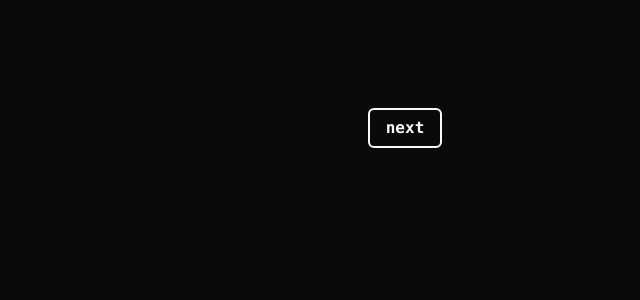
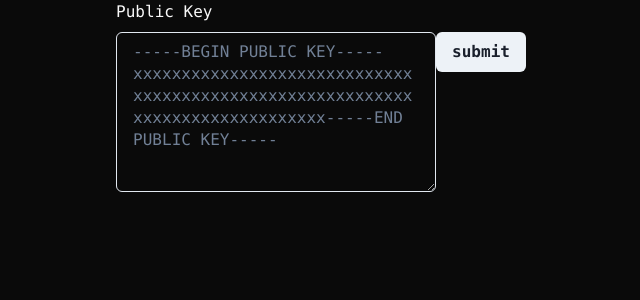
Before and after one commit to kabizzle/NetDefender, a React (Vite) app: page /level/2 in a window 1280 px wide. Shown: the top 300 px of the page, without its empty margins (319-959 px from the left). Built offline with nearby package versions, Linux system fonts and the light colour scheme.

Commit message:
able to get text input from form, not returning same encrypted text every time

```diff
--- a/src/components/MS/LevelRSA.tsx
+++ b/src/components/MS/LevelRSA.tsx
@@ -1,37 +1,98 @@
-import { Box, Center, Code, Flex, Text, Button} from "@chakra-ui/react"
-import { useState } from "react"
+import { Box, Center, Flex, Text, Button, FormLabel, Input, Textarea} from "@chakra-ui/react";
+import React, { FormEventHandler, useState } from "react";
+import JSEncrypt from "jsencrypt";
 
 const LevelRSA = () => {
-  const [currentView, setCurrentView] = useState(<></>)
+
+  // const initialView: React.JSX.Element  =
+  //   <>
+  //     <Center w="100vw">
+  //       <Flex h="10em" align="start" justify="space-around" direction="column">
+  //         <Box>
+  //           <Text>Last week, you used the Caesar cipher to exchange encrypted messages.</Text>
+  //           <Text>However, as you know, the Caesar cipher can be easily cracked by computers, using brute force.</Text>
+  //           <Text>We should establish a more secure form of encryption</Text>
+  //         </Box>
+  //
+  //         <Box border="1px" p="0.5em 5em 0.5em 1em">openssl genrsa -out rsa_1024_priv.pem 1024</Box>
+  //       </Flex>
+  //     </Center>
+  //   </>
+
+  const [count, setCount] = useState(0)
+  const [userPubKey, setUserPubKey] = useState("")
+  const [message, setMessage] = useState("hello")
+  const encrypt = new JSEncrypt();
 
   const handleClick = () => {
-    setCurrentView(
+    setCount(count+1)
+  }
+
+  const renderScreen = () => {
+    if (count == 0) {
+      return (
         <>
           <Center w="100vw">
-          <Flex h="10em" align="start" justify="space-around" direction="column">
-            <Box>
-              <Text>Last week, you used the Caesar cipher to exchange encrypted messages.</Text>
-              <Text>However, as you know, the Caesar cipher can be easily cracked by computers, using brute force.</Text>
-              <Text>We should establish a more secure form of encryption</Text>
+            <Flex h="25em" align="start" justify="space-around" direction="column">
+              <Box maxW="38em">
+                <Text m="0.5em 0 0.5em 0">Last week, you used the Caesar cipher to exchange encrypted messages.</Text>
+                <Text m="0.5em 0 0.5em 0">However, as you know, the Caesar cipher can be easily cracked by computers, using brute force.</Text>
+                <Text m="0.5em 0 0.5em 0">We should establish a more secure form of encryption</Text>
               </Box>
 
-            <Code>
-             Hello
-            </Code>
+            <Button onClick={handleClick} marginLeft="15em"
+              bg='game.black' border='2px' borderColor="game.white" color="game.white"
+              _hover={{color:"game.black", bg:"game.white"}}>
+              next
+            </Button>
             </Flex>
           </Center>
         </>
       )
     }
+    else if (count == 1) {
+      return(
+        <Box border="1px" p="0.5em 5em 0.5em 1em">openssl genrsa -out rsa_1024_priv.pem 1024</Box>
+      )
+    }
+    else{
+
+    }
+  }
+
+  const testForm = () => {
+    const handleChange: React.ChangeEventHandler = (event: React.ChangeEvent<HTMLInputElement>) => {
+      setUserPubKey(event.target.value)
+    }
+
+    const handleSubmit: React.FormEventHandler = (event: React.FormEvent<HTMLInputElement>) => {
+      event.preventDefault();
+      console.log("clicked")
+
+      encrypt.setPublicKey(userPubKey)
+      const encrypted = encrypt.encrypt(message)
+      console.log(encrypted)
+
+    }
+    return (
+      <form>
+        <FormLabel>Public Key</FormLabel>
+        <Textarea placeholder={
+        '-----BEGIN PUBLIC KEY-----'+
+        'xxxxxxxxxxxxxxxxxxxxxxxxxx'+
+        'xxxxxxxxxxxxxxxxxxxxxxxxxx'+
+        'xxxxxxxxxxxxxxxxxxxxxxxxxx'+
+        '-----END PUBLIC KEY-----'}
+        w="20em" h="10em" onChange={handleChange}/>
+        <Button onClick={handleSubmit}>submit</Button>
+      </form>
+    )
+  }
+
   return (
     <>
       <Center w="100vw" pos="relative">
-          {currentView}
-          <Button onClick={handleClick} pos='absolute' m="16em 2.5em 0 13em"
-            bg='game.black' border='2px' borderColor="game.white" color="game.white"
-            _hover={{color:"game.black", bg:"game.white"}}>
-            next
-          </Button>
+        {testForm()}
       </Center>
     </>
   )
```
Lines whose indentation alone changed are shown as unchanged.
